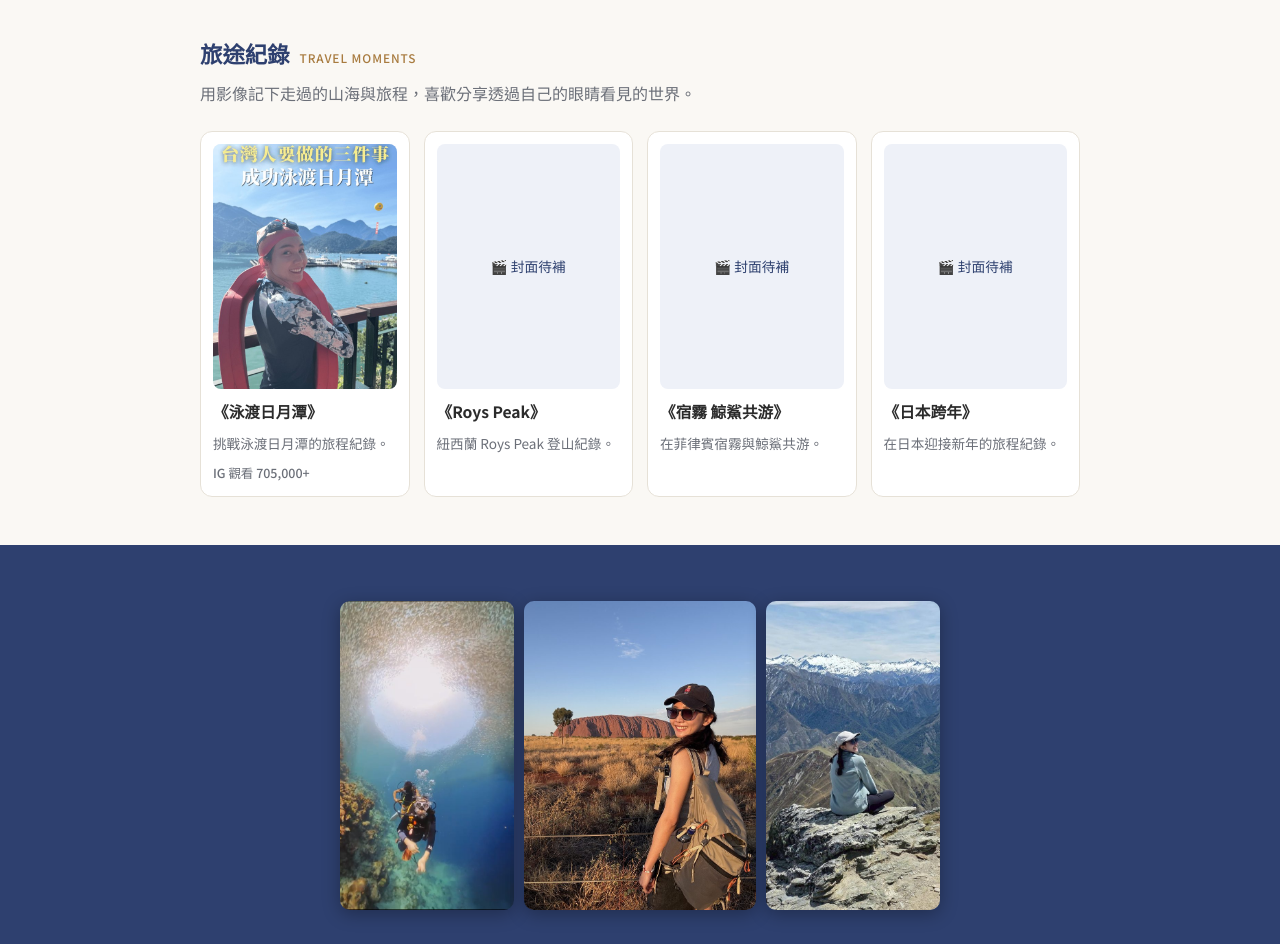
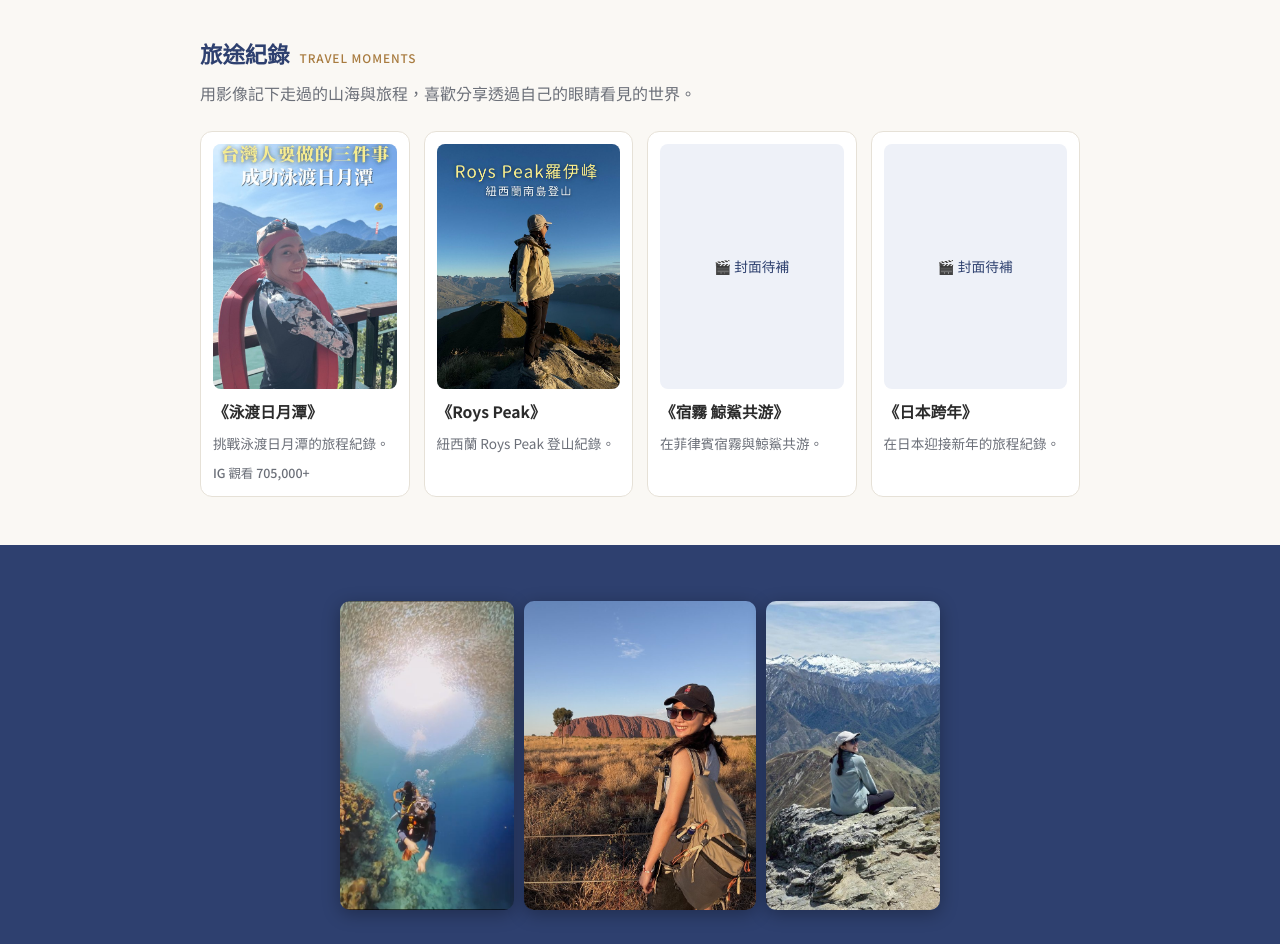
Before and after one commit to tomchen21232/resume-travel, a plain HTML site: page index.html in a window 1280 px wide. Shown: the part 4220-5164 px from the top of the page. Drawn offline with Linux system fonts and the light colour scheme.

Commit message:
Add Roys Peak video cover
Co-Authored-By: Claude Opus 5.5 <noreply@anthropic.com>
Claude-Session: https://claude.ai/code/session_01KRqZqMoALfFJCv2CfByidQ

```diff
--- a/index.html
+++ b/index.html
@@ -261,9 +261,8 @@
         <p>挑戰泳渡日月潭的旅程紀錄。</p>
         <p class="num small">IG 觀看 705,000+</p>
       </a>
-      <a class="vcard ph-card" href="https://www.instagram.com/reel/DVQdrWJiRLh/" target="_blank" rel="noopener">
-        <!-- 封面換成：<img src="images/video-2.jpg" alt="《Roys Peak》" loading="lazy">，並拿掉上面的 ph-card -->
-        <div class="ph">🎬 封面待補</div>
+      <a class="vcard" href="https://www.instagram.com/reel/DVQdrWJiRLh/" target="_blank" rel="noopener">
+        <img src="images/video-2.jpg" alt="《Roys Peak》" loading="lazy">
         <h3>《Roys Peak》</h3>
         <p>紐西蘭 Roys Peak 登山紀錄。</p>
       </a>
```
Also changed, not shown: images/video-2.jpg (added), 1 other file.
